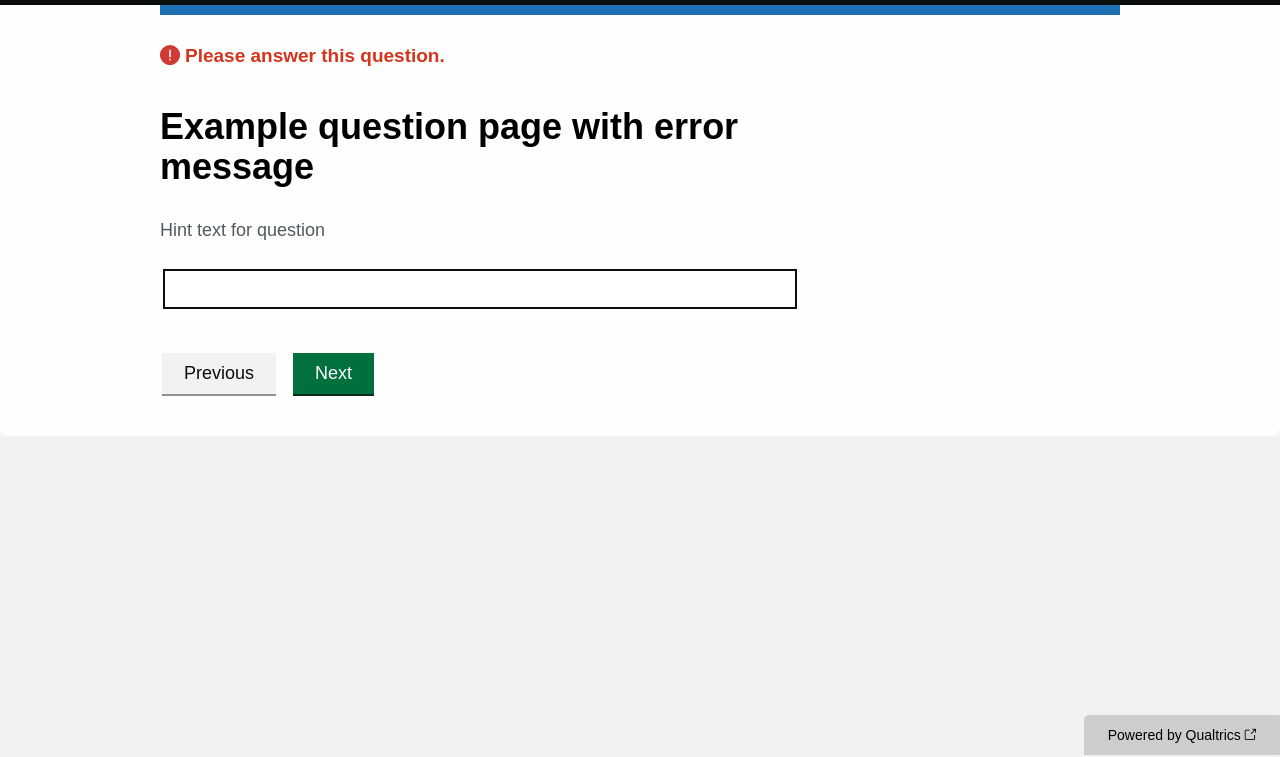
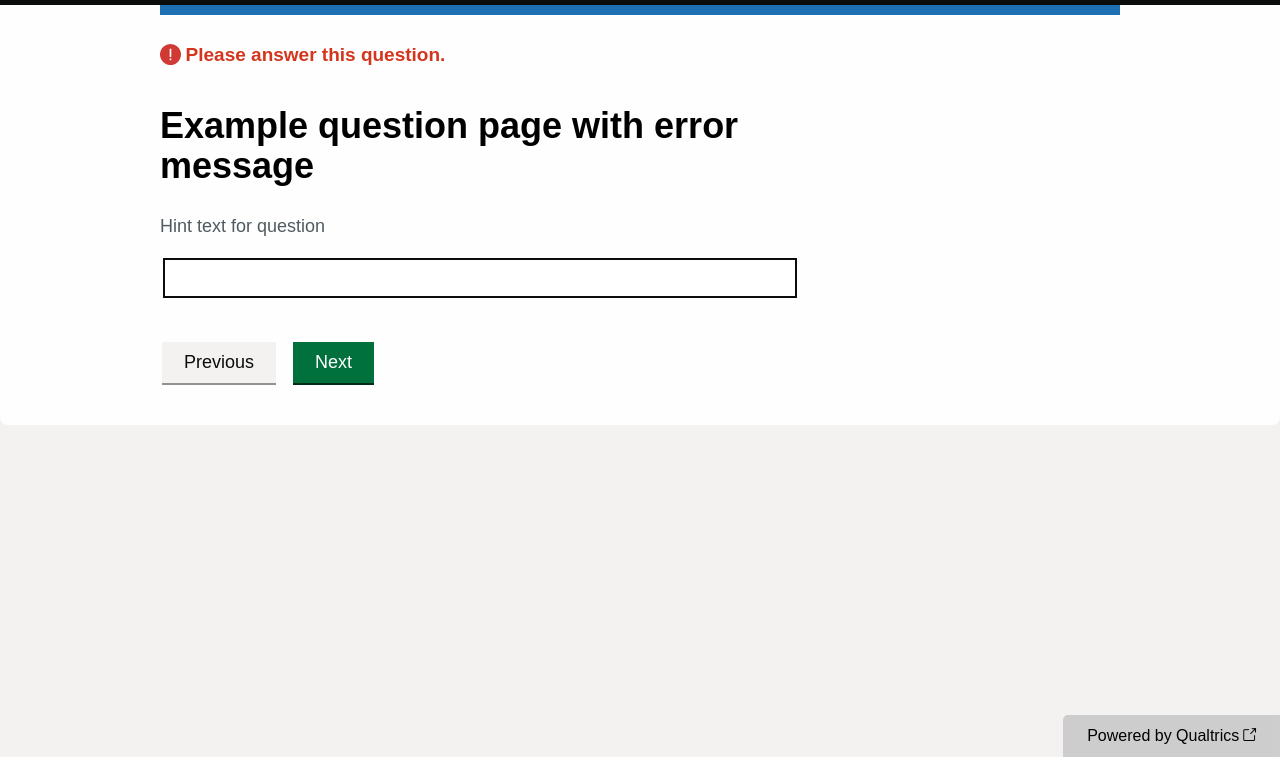
Before and after one commit to danielelder/hmrc-qualtrics-skin, a plain HTML site: page html/error-message.html in a window 1280 px wide. Shown: the part 45-802 px from the top of the page. Drawn offline with Linux system fonts and the light colour scheme.

Commit message:
Fixed font resize issue

```diff
--- a/css/overrides.css
+++ b/css/overrides.css
@@ -43,6 +43,7 @@ html.JFEScope #Header img {
 /* Footer */
 html .Skin #BrandingFooter, .Skin #Footer {
     border-top: 1px solid #b1b4b6;
+    font-size: 1.125rem;
     margin: auto;
     max-width: none;
 }
@@ -347,18 +348,26 @@ html .Skin .QuestionText h2 {
     margin-bottom: 20px;
 }
 
-html .Skin .QuestionText p {
-    margin-bottom: 20px;
+html .Skin .QuestionText p,
+html .Skin .QuestionText li {
+    font-size: 1.125rem;
+    line-height: 1.2em;
+    margin-bottom: 1rem;
+}
+
+html .Skin .QuestionText li {
+    margin-left: 0.3rem;
 }
 
 html .Skin .QuestionText {
+    font-size: 1.125rem;
     padding: 40px 0 5px;
 }
 
 html .Skin #Buttons {
     padding: 20px 20px 40px !important;
 }
-
+html .QuestionText h1,
 html .QuestionText h1 span {
     font-size: 2.25rem !important;
     line-height: 1.1111111111;
@@ -410,8 +419,11 @@ html .Skin .ValidationError {
     color: #d4351c;
     font-size: 1.1875rem;
     font-weight: 700;
-    margin: 30px 0 0 0;
     padding: 0;
+    margin: 1.8rem 0 0 0;
+    background-size: 1.3rem 1.3rem;
+    text-indent: 1.6rem;
+    background-position: center left;
 }
 
 html .Skin #Buttons {
@@ -424,6 +436,7 @@ html .Skin #SkinContent #Buttons input {
     border: 2px solid transparent;
     border-radius: 0;
     box-shadow: 0 2px 0 #002d18;
+    font-size: 1.125rem;
     margin-right: 15px;
     transition: none;
 }
@@ -459,6 +472,8 @@ html .Skin #SkinContent #Buttons input:focus:not(:active):not(:hover) {
 
 html .Skin #SkinContent legend p {
     color: #505a5f;
+    font-size: 1.125rem;
+    line-height: 1.2em;
 }
 
 html .Skin #SkinContent input[type=text],
@@ -528,6 +543,11 @@ html .Skin label.SingleAnswer.q-checked.q-focused,
 html .Skin label.MultipleAnswer.q-checked.q-focused:hover,
 html .Skin label.SingleAnswer.q-checked.q-focused:hover {
     background: none;
+}
+
+.Skin label.SingleAnswer>span,
+.Skin label.MultipleAnswer>span {
+    font-size: 1.125rem;
 }
 
 .Skin label.SingleAnswer>span::before {
@@ -629,3 +649,8 @@ html .Skin label.SingleAnswer.q-checked.q-focused:hover {
        outline-offset: 0px;
     }
 }
+
+.Skin #Plug a {
+    font-size: 1rem;
+    height: auto;
+}
```
